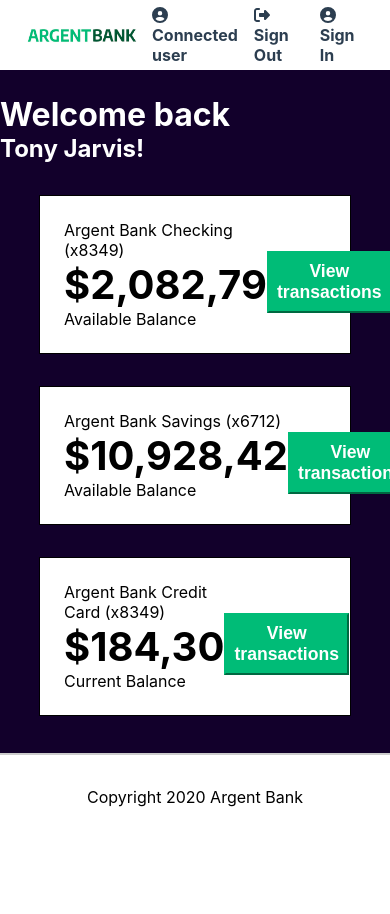
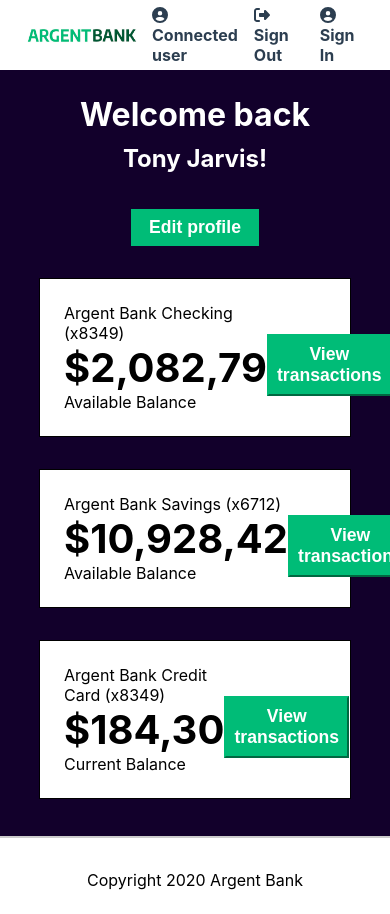
Before and after one commit to Kuznetsov-100-Rads-Bar/P13-Argent-Bank-OCR, a React (Create React App) app: page /profil in a window 390 px wide. Shown: the top 914 px of the page. Before the commit the page ends 844 px from the top, so only its background shows below. Built offline with nearby package versions, Linux system fonts and the light colour scheme.

Commit message:
Créer l’application web complète et responsive avec React

```diff
--- a/src/pages/Profil.jsx
+++ b/src/pages/Profil.jsx
@@ -1,4 +1,4 @@
-import React from "react";
+import React, { useState } from "react";
 
 // style component
 import styled from "styled-components";
@@ -7,14 +7,40 @@ import styled from "styled-components";
 import { Colors } from "../utils/styleColors/Colors";
 
 export default function Profil() {
+  const [isEditProfileFormOpen, setIsEditProfileFormOpen] = useState(false);
+  const [firstName, setFirstName] = useState("");
+  const [lastName, setLastName] = useState("");
+
+  const handleSubmit = (event) => {
+    event.preventDefault();
+  }
+
   return (
     <StyledProfil>
       <Main>
-        <ProfilHeader>
-          <ProfilHeaderTitle>Welcome back</ProfilHeaderTitle>
-          <ProfilHeaderName>Tony Jarvis!</ProfilHeaderName>
-        </ProfilHeader>
-
+        {isEditProfileFormOpen ?
+          <ProfilHeader>
+            <ProfilHeaderTitle>Welcome back</ProfilHeaderTitle>
+            <ProfilFormEdit onSubmit={(event) => handleSubmit(event)}>
+              <ProfilFormEditInput>
+                <ProfilInputWrapper>
+                  <ProfilInputText tabIndex={1} placeholder={firstName} type="text" id="firstName" />
+                  <EditProfileButton usage={"save"} tabIndex={3} type='submit'>Save</EditProfileButton>
+                </ProfilInputWrapper>
+                <ProfilInputWrapper>
+                  <ProfilInputText tabIndex={2} placeholder={lastName} type="text" id="lastName" />
+                  <EditProfileButton usage={"cancel"} tabIndex={4} type='reset' onClick={() => setIsEditProfileFormOpen(false)}>Cancel</EditProfileButton>
+                </ProfilInputWrapper>
+              </ProfilFormEditInput>
+            </ProfilFormEdit>
+          </ProfilHeader>
+          :
+          <ProfilHeader>
+            <ProfilHeaderTitle>Welcome back</ProfilHeaderTitle>
+            <ProfilHeaderName>Tony Jarvis!</ProfilHeaderName>
+            <EditProfileButton usage={"edit"} type='button' onClick={() => setIsEditProfileFormOpen(true)}>Edit profile</EditProfileButton>
+          </ProfilHeader>
+        }
         <ProfilAccount>
           <ProfilAccountContentWrapper>
             <ProfilAccountTitle>
@@ -77,12 +103,16 @@ const Main = styled.main`
 `;
 
 const ProfilHeader = styled.div`
+  display: flex;
+  flex-direction: column;
+  justify-content: center;
+  text-align: center;
   color: #fff;
   margin-bottom: 2rem;
 `;
 
 const ProfilHeaderTitle = styled.h1`
-  margin: 20px 0 0 0;
+  margin: 20px 0 10px 0;
 `;
 
 const ProfilHeaderName = styled.h2`
@@ -139,3 +169,43 @@ const ProfilAccountButtonTransaction = styled.button`
   background-color: #00bc77;
   color: #fff;
 `;
+
+const ProfilFormEdit = styled.form`
+
+`;
+
+const ProfilFormEditInput = styled.div`
+  display: flex;
+  // flex-direction: column;
+  justify-content: center;
+  gap: 16px;
+  width: 75%;
+  margin: 0 auto;
+  max-width: 512px
+`;
+
+const EditProfileButton = styled.button`
+    border: none;
+    display: block;
+    padding: 8px;
+    font-size: 1.1rem;
+    font-weight: bold;
+    margin-top: 1rem;
+    border-color: #00bc77;
+    background-color: #00bc77;
+    color: #fff;
+    width: 128px !important;
+    align-self: ${props => props.usage === "save" ? "flex-end" : props.usage === "cancel" ? "flex-start" : "center"};
+`;
+
+const ProfilInputText = styled.input`
+  padding: 5px;
+`;
+
+const ProfilInputWrapper = styled.div`
+    display: flex;
+    flex-direction: column;
+    text-align: left;
+    margin-bottom: 1rem;
+
+`;
```
